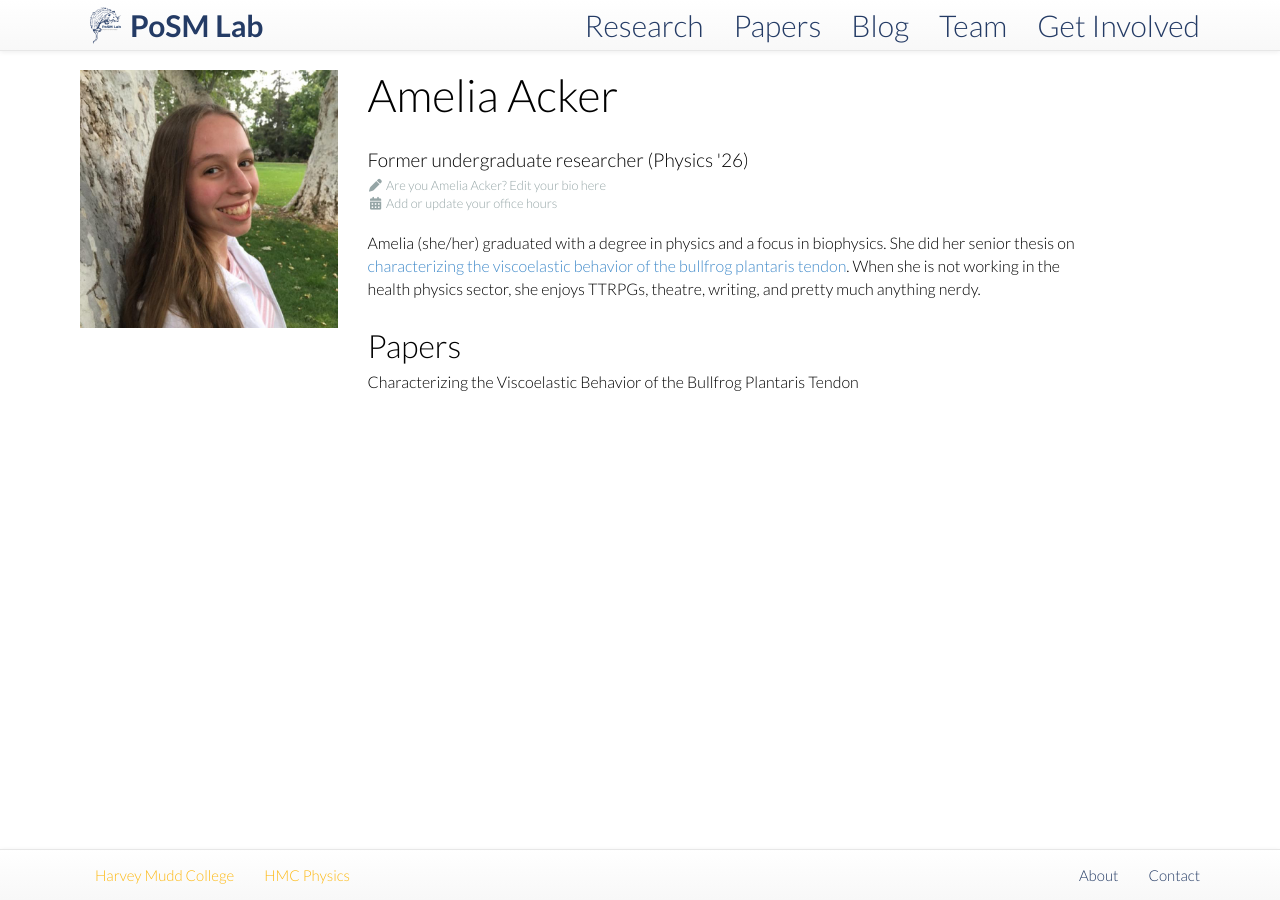
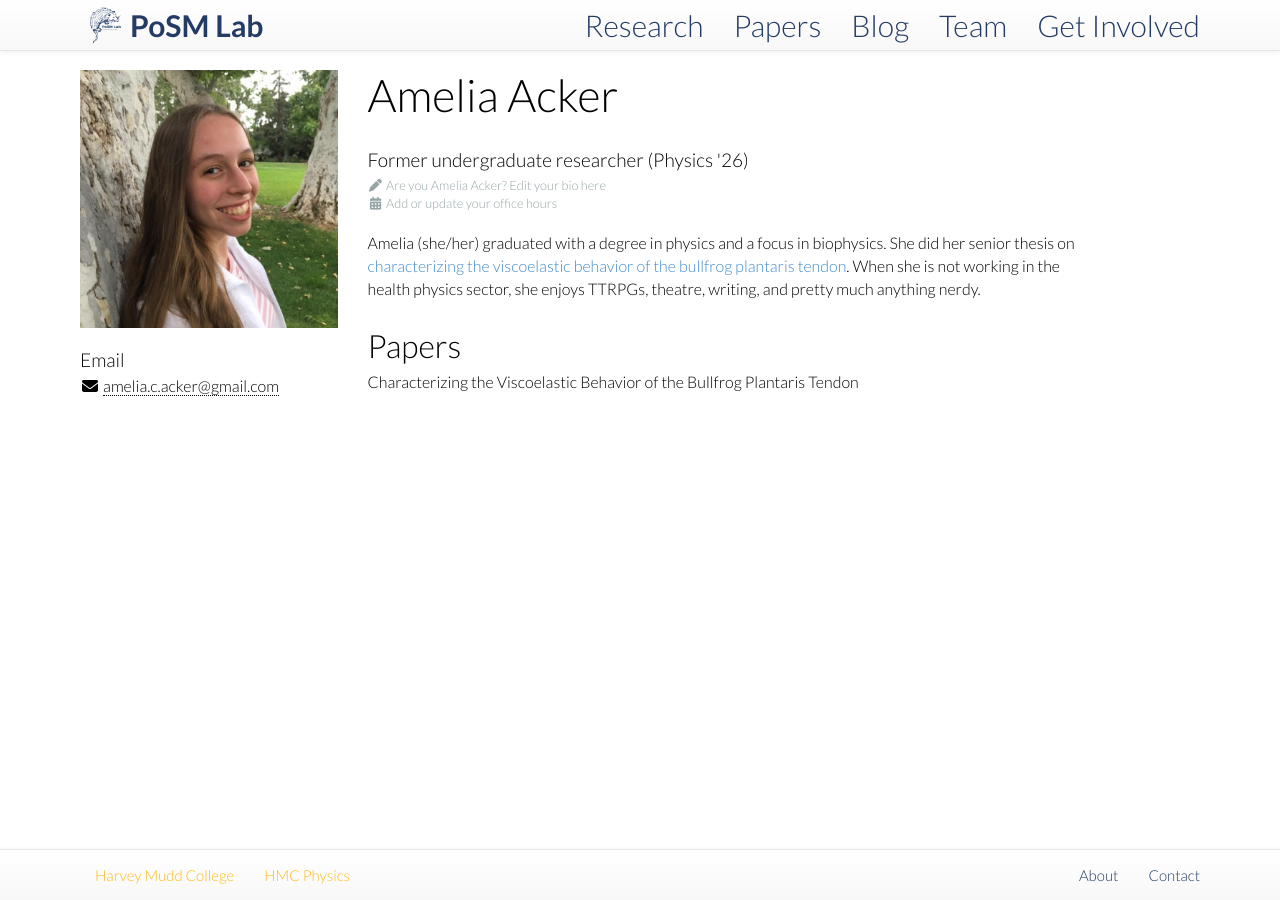
Before and after one commit to posmlab/posmlab.org, a Jekyll site: the page built from team/_posts/2024-11-28-amelia-acker.md, in a window 1280 px wide. Built offline with Jekyll 4.4.1, drawn with Linux system fonts in a browser that asks for light colours; nearby versions of some CDN libraries.

Commit message:
Update 2024-11-28-amelia-acker.md

```diff
--- a/team/_posts/2024-11-28-amelia-acker.md
+++ b/team/_posts/2024-11-28-amelia-acker.md
@@ -4,7 +4,7 @@ title: "Amelia Acker"
 position: "Former undergraduate researcher (Physics '26)"
 handle: aacker
 nickname: Amelia
-email:
+email: amelia.c.acker@gmail.com
 twitter:
 github:
 scholar:
```
